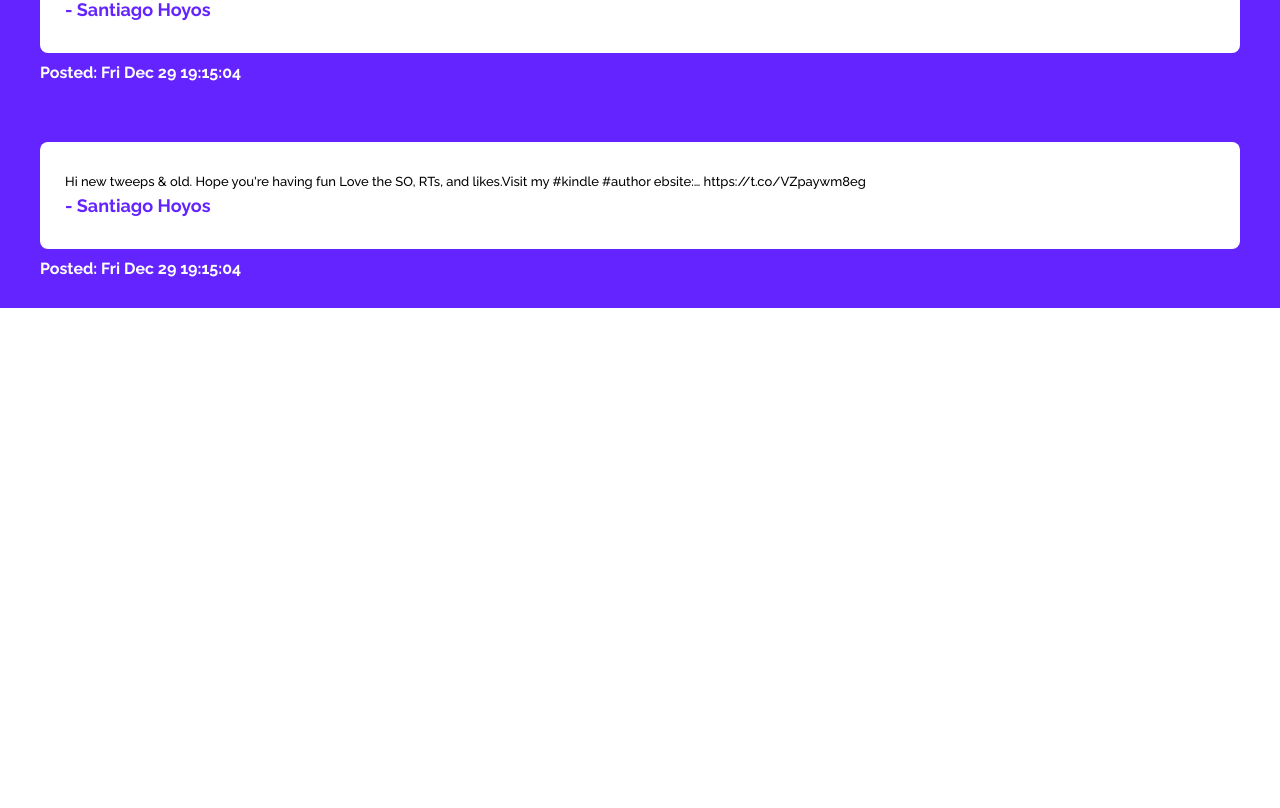
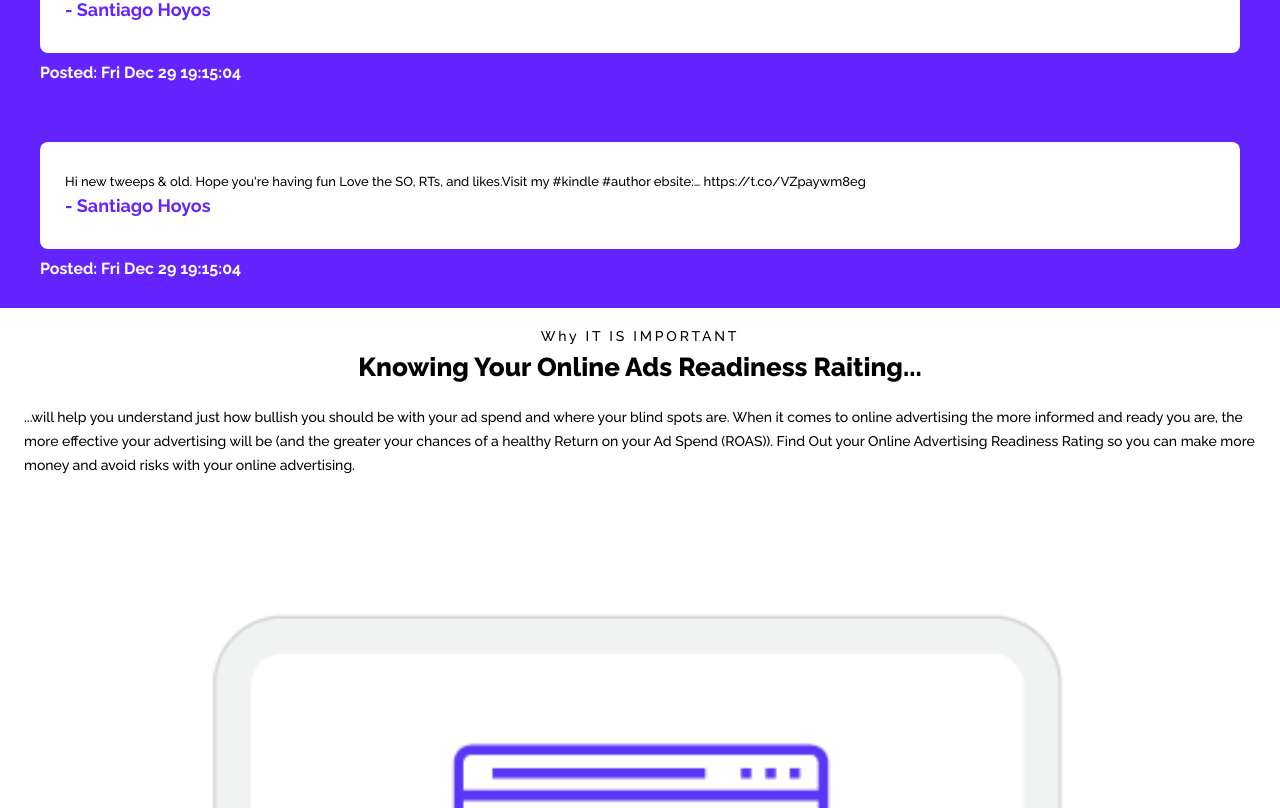
Before and after one commit to santihoyos15/socialFeedApp, a React (Vite) app: page / in a window 1280 px wide. Shown: the part 1125-1933 px from the top of the page. Before the commit the page ends 1433 px from the top, so only its background shows below. Built offline with nearby package versions, Linux system fonts and the light colour scheme; a web font is replaced by a local one.

Commit message:
FEAT:3 Implement description section UI

```diff
--- a/src/App.jsx
+++ b/src/App.jsx
@@ -1,11 +1,13 @@
 import { Header } from './components/Header/Header';
 import { Feed } from './components/Feed/Feed';
+import { Description } from './components/Description/Description';
 
 function App() {
   return (
     <>
       <Header />
       <Feed />
+      <Description />
     </>
   );
 }
--- /dev/null
+++ b/src/components/Description/Description.jsx
@@ -0,0 +1,18 @@
+import { Badge, Content, PreTitle, Section, Title } from './styles';
+import descriptionBadge from '../../assets/commons/descriptionBadge.svg';
+
+export const Description = () => (
+  <Section>
+    <PreTitle>Why IT IS IMPORTANT</PreTitle>
+    <Title>Knowing Your Online Ads Readiness Raiting...</Title>
+    <Content>
+      ...will help you understand just how bullish you should be with your ad
+      spend and where your blind spots are. When it comes to online advertising
+      the more informed and ready you are, the more effective your advertising
+      will be (and the greater your chances of a healthy Return on your Ad Spend
+      (ROAS)). Find Out your Online Advertising Readiness Rating so you can make
+      more money and avoid risks with your online advertising.
+    </Content>
+    <Badge src={descriptionBadge} />
+  </Section>
+);
--- /dev/null
+++ b/src/components/Description/styles.js
@@ -0,0 +1,35 @@
+import styled from 'styled-components';
+
+export const Section = styled.section`
+  padding: 20px 24px;
+  display: flex;
+  flex-direction: column;
+`;
+
+export const PreTitle = styled.p`
+  font-size: 1.4rem;
+  letter-spacing: 0.2em;
+  text-align: center;
+`;
+
+export const Title = styled.h2`
+  font-size: 2.6rem;
+  font-weight: 800;
+  line-height: 35px;
+  letter-spacing: 0em;
+  text-align: center;
+  margin-top: 6px;
+`;
+
+export const Content = styled.p`
+  font-size: 1.4rem;
+  font-weight: 500;
+  line-height: 24px;
+  letter-spacing: 0em;
+  text-align: left;
+  margin-top: 20px;
+`;
+
+export const Badge = styled.img`
+  margin-top: 20px;
+`;
--- a/src/components/Header/styles.js
+++ b/src/components/Header/styles.js
@@ -39,7 +39,7 @@ export const LandingContent = styled.section`
 `;
 
 export const Title = styled.h1`
-  font-size: 28px;
+  font-size: 2.8rem;
   font-weight: 800;
   line-height: 38px;
   letter-spacing: 0em;
@@ -47,7 +47,7 @@ export const Title = styled.h1`
 `;
 
 export const Subtitle = styled.p`
-  font-size: 18px;
+  font-size: 1.8rem;
   font-weight: 600;
   line-height: 27px;
   letter-spacing: 0em;
@@ -56,7 +56,7 @@ export const Subtitle = styled.p`
 
 export const HyperLink = styled.a`
   color: inherit;
-  font-size: 14px;
+  font-size: 1.4rem;
   font-weight: 600;
   line-height: 24px;
   letter-spacing: 0em;
--- a/src/components/Post/styles.js
+++ b/src/components/Post/styles.js
@@ -9,21 +9,21 @@ export const PostCard = styled.article`
 `;
 
 export const Content = styled.p`
-  font-size: 13px;
+  font-size: 1.3rem;
   font-weight: 500;
   line-height: 20px;
 `;
 
 export const Author = styled.p`
   color: var(--primary-color);
-  font-size: 18px;
+  font-size: 1.8rem;
   font-weight: 700;
   line-height: 27px;
 `;
 
 export const Date = styled.p`
   color: #ffff;
-  font-size: 16px;
+  font-size: 1.6rem;
   font-weight: 700;
   margin-top: 10px;
 `;
--- a/src/index.css
+++ b/src/index.css
@@ -13,6 +13,7 @@
 
 html {
   font-family: var(--primary-font);
+  font-size: 62.5%;
 }
 
 body {
```
Also changed, not shown: src/assets/commons/descriptionBadge.svg (added).
